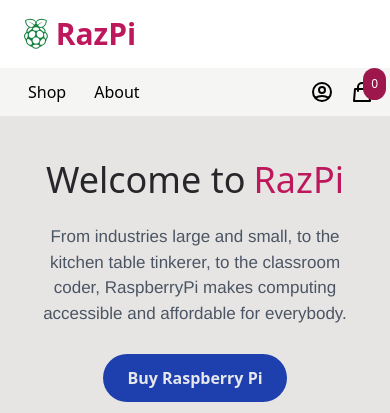
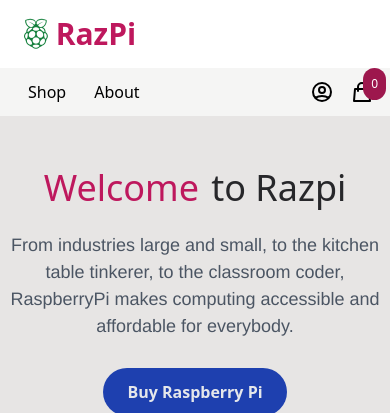
Before and after one commit to August-Schleich/Razpi, a Django app: page / in a window 390 px wide. Shown: the top 413 px of the page. Run offline with Django 4.2, Linux system fonts and the light colour scheme; data comes from the database, SQL or seed files in the repository; both versions use the stored data as it was after the commit; some libraries are stand-ins or nearby versions.

Commit message:
fixed: hompage header flex response for all sizes of screen sm, md, lg, xl

```diff
--- a/razpi/core/templates/core/home.html
+++ b/razpi/core/templates/core/home.html
@@ -5,19 +5,19 @@
 
      <header class = "   mx-auto max-w-full xl:px-0 bg-stone-200">
 
-            <div class="flex-row-reverse sm:flex md:flex lg:flex max-w-full xl:px-0 ">
-                <div class="py-8 px-8 xl:px-16 lg:px-10 sm:px-10 xl:py-14 px-auto max-w-full mx-auto xl:w-1/2 lg:w-1/2 md:w-full sm:w-full text-center md:text-center lg:text-right xl:text-right">
-                    <div class="max-w-xl lg:pr-6 xl:mr-12 lg:mr-6  mt-0 lg:mt-16 xl:mt-16 md:mt-10 lg:ml-0 pt-2 sm:mt-0   ">
-                    <p class="mb-2 p-1 text-4xl lg:text-5xl text-zinc-800 inline-block  ">Welcome to <p class ="text-4xl p-1 lg:text-5xl text-pink-700 inline-block"> RazPi</p></p>
+            <div class="flex-row-reverse sm:flex md:flex lg:flex xl:flex max-w-full xl:px-0 ">
+                <div class="m-auto max-w-full mx-auto xl:w-1/2 lg:w-1/2 md:w-full sm:w-full text-center md:text-right lg:text-right xl:text-right">
+                    <div class="pt-12 xl:pr-12 md:pr-12 lg:pr-12 sm:pb-12">
 
-                    <p class="mb-6 mt-3 px-0 text-2lg  lg:text-1xl mx-auto text-gray-600" style="font-family:helvetica;font-size:17px;">From industries large and small, to the kitchen table tinkerer, to the classroom coder, RaspberryPi makes computing accessible and affordable for everybody.</p>
+                    <p class ="text-4xl p-1 lg:text-5xl text-pink-700 inline-block">Welcome</p> <p class="mb-2 p-1 text-4xl lg:text-5xl text-zinc-800 inline-block  ">to Razpi </p>
+                    <p class="mb-6 mt-3 px-0 text-2lg  lg:text-1xl mx-auto text-gray-600" style="font-family:helvetica;font-size:18px;">From industries large and small, to the kitchen table tinkerer, to the classroom coder, RaspberryPi makes computing accessible and affordable for everybody.</p>
+                    <a href="{% url 'shop' %}" class=" inline-block bg-blue-800  mt-1 hover:bg-blue-900 text-gray-200 font-bold py-3 px-6 rounded-full" > Buy Raspberry Pi</a>
 
-                    <a href="{% url 'shop' %}" class=" inline-block bg-blue-800  mt-1 hover:bg-blue-900 text-gray-200 font-bold py-3 px-6 rounded-full" > Buy Raspberry Pi</a>
                     </div>
                 </div>
-                <div class="mx-auto  xl:w-1/2 lg:w-1/2 md:w-full sm:w-2xl" >
-                    <img class=" img-responsive min-h-max mx-auto ml-0 "
-                    src="https://assets.raspberrypi.com/static/8ab48f75acff29d90ad176703ca2454e/7ddbe/hero.png">
+                <div class="px-auto mx-auto mb-0  xl:w-1/2 lg:w-1/2 md:w-full sm:w-full" >
+                    <img class=" pt-5 min-h-max mx-auto ml-0 mb-0 " style="height:100%;postion:relative; bottom:0;"
+                    src="https://assets.raspberrypi.com/static/8ab48f75acff29d90ad176703ca2454e/7ddbe/hero.png" >
                 </div>
             </div>
         </header>
```
Also changed, not shown: razpi/db.sqlite3.
